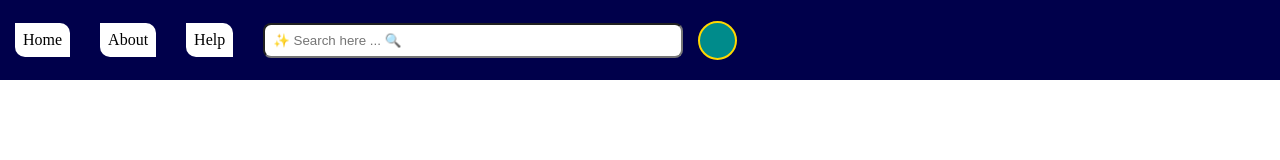
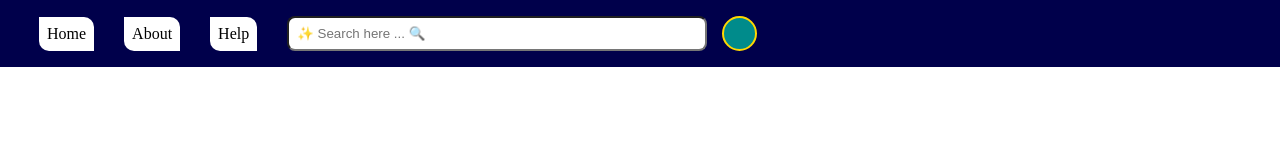
Before and after one commit to imhimanshusoni/TFP-Assignment5-Flexbox, a plain HTML site: page index.html in a window 1280 px wide. Drawn offline with Linux system fonts and the light colour scheme.

Commit message:
fixed some issues

```diff
--- a/index.html
+++ b/index.html
@@ -11,9 +11,7 @@
       <div class="inside">Home</div>
       <div class="inside">About</div>
       <div class="inside">Help</div>
-      <div class="search">
-        <input type="text" placeholder="✨ Search here ... 🔍" />
-      </div>
+      <input type="text" placeholder="✨ Search here ... 🔍" />
       <div class="profile"></div>
     </div>
   </body>
--- a/style.css
+++ b/style.css
@@ -4,7 +4,8 @@
 }
 
 .container {
-  height: 10vh;
+  /* height: 10vh; */
+  padding: 16px 24px;
   background-color: #00004b;
   display: flex;
   align-items: center;
@@ -14,7 +15,7 @@
   background-color: white;
   border-radius: 0px 10px;
   padding: 8px;
-  margin: 15px;
+  margin: 0 15px;
   transition: 200ms;
 
   &:hover {
@@ -25,9 +26,10 @@
 
 input {
   padding: 8px;
-  margin: 15px;
+  margin: 0 15px;
   border-radius: 8px;
-  width: 400px;
+  max-width: 400px;
+  flex-grow: 1;
 }
 
 .profile {
@@ -37,9 +39,8 @@ input {
   border-radius: 50%;
   border: 2px solid gold;
   transition: 0.2s;
+  box-sizing: border-box;
   &:hover {
-    height: 30px;
-    width: 30px;
     border: 4px dashed gold;
   }
 }
```
